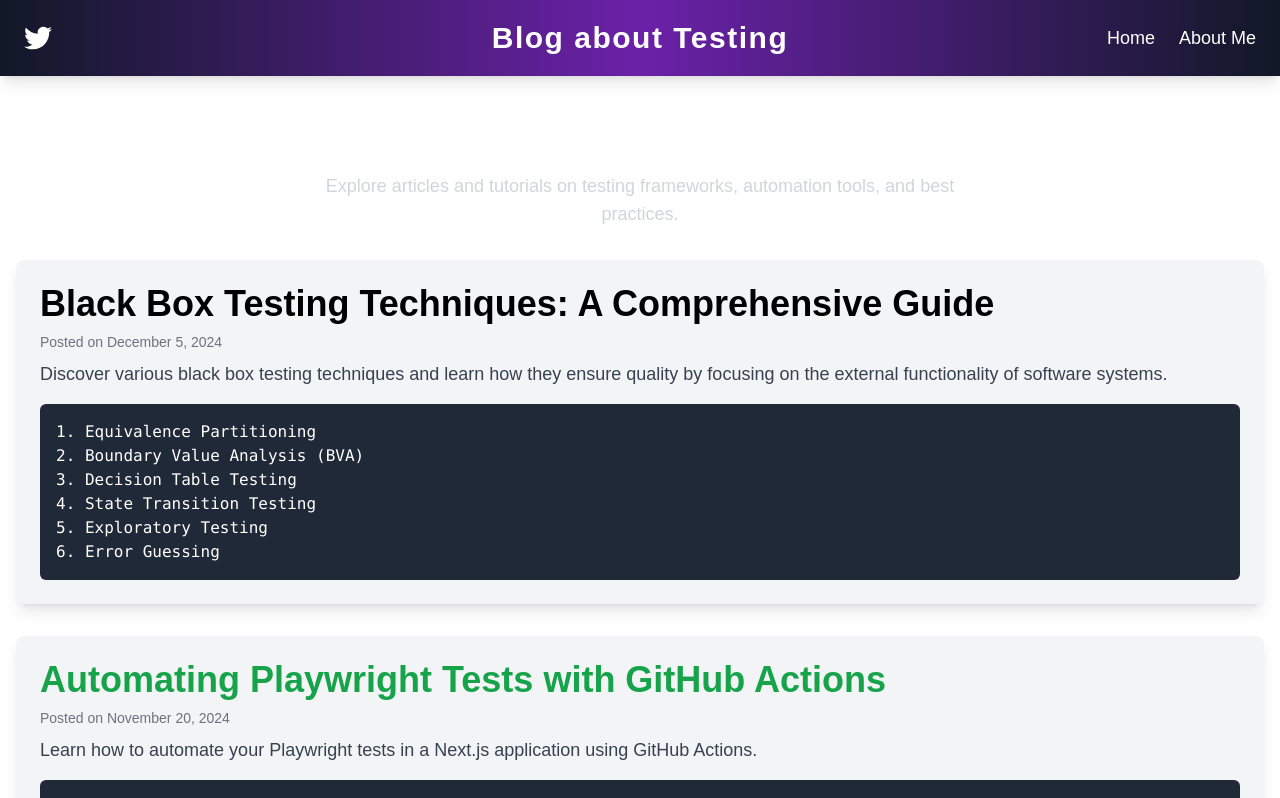
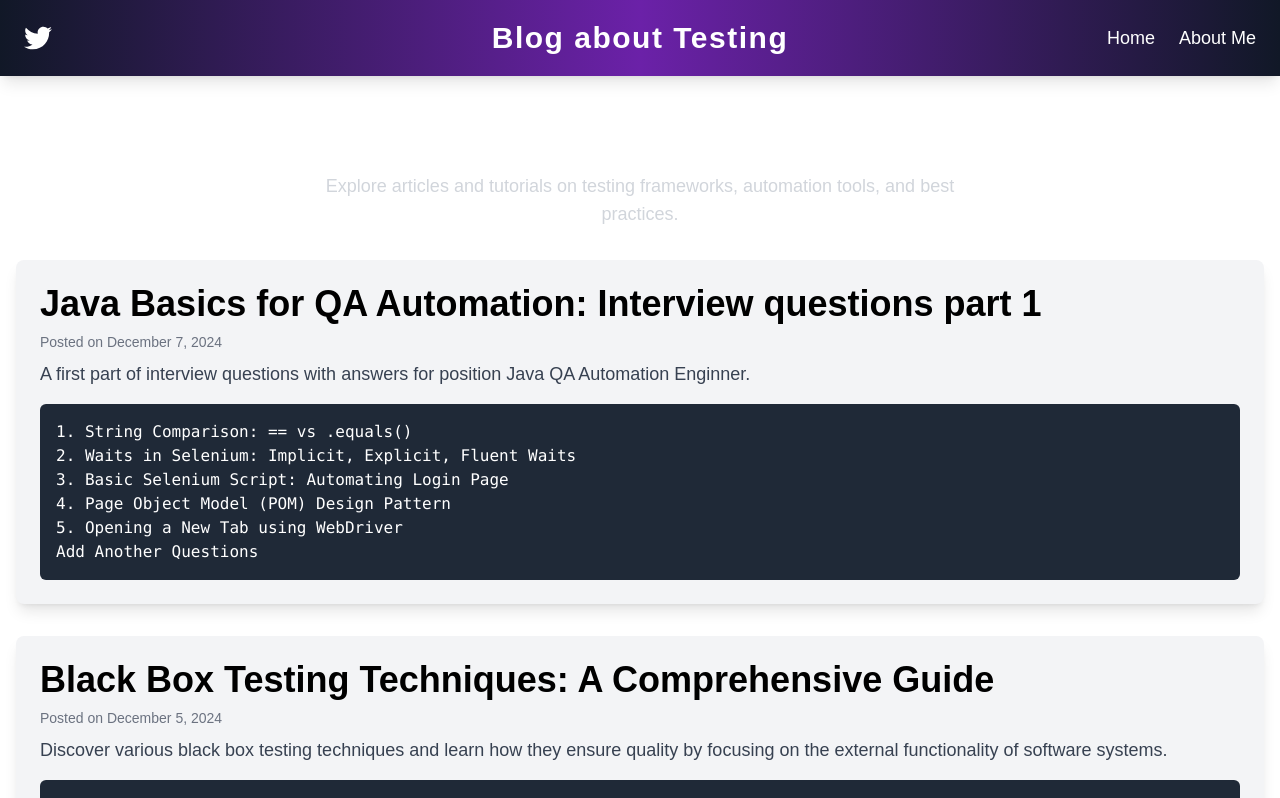
Before and after one commit to juvezz/sergeipetrukhin, a Next.js app: page / in a window 1280 px wide. Shown: the top 798 px of the page. Built offline with nearby package versions, Linux system fonts and the light colour scheme.

Commit message:
add post about java 1 part to main page

```diff
--- a/src/app/page.tsx
+++ b/src/app/page.tsx
@@ -35,6 +35,33 @@ const Home: React.FC = () => {
             tools, and best practices.
           </p>
         </div>
+        <Link href="/java-interview-part1">
+          <section className="mb-8 cursor-pointer bg-gray-100 p-6 rounded-lg shadow-lg">
+            <h2 className="text-4xl font-bold mb-2 text-black hover:text-teal-500 transition">
+              Java Basics for QA Automation: Interview questions part 1
+            </h2>
+            <p className="text-sm text-gray-500 mb-2">
+              Posted on December 7, 2024
+            </p>
+            <p className="text-lg text-gray-700 mb-4">
+              A first part of interview questions with answers for position Java
+              QA Automation Enginner.
+            </p>
+            <pre className="bg-gray-800 text-white p-4 rounded-md overflow-auto">
+              1. String Comparison: == vs .equals()
+              <br />
+              2. Waits in Selenium: Implicit, Explicit, Fluent Waits
+              <br />
+              3. Basic Selenium Script: Automating Login Page
+              <br />
+              4. Page Object Model (POM) Design Pattern
+              <br />
+              5. Opening a New Tab using WebDriver
+              <br />
+              Add Another Questions
+            </pre>
+          </section>
+        </Link>
         <Link href="/testing-techniques">
           <section className="mb-8 cursor-pointer bg-gray-100 p-6 rounded-lg shadow-lg">
             <h2 className="text-4xl font-bold mb-2 text-black hover:text-teal-500 transition">
```
